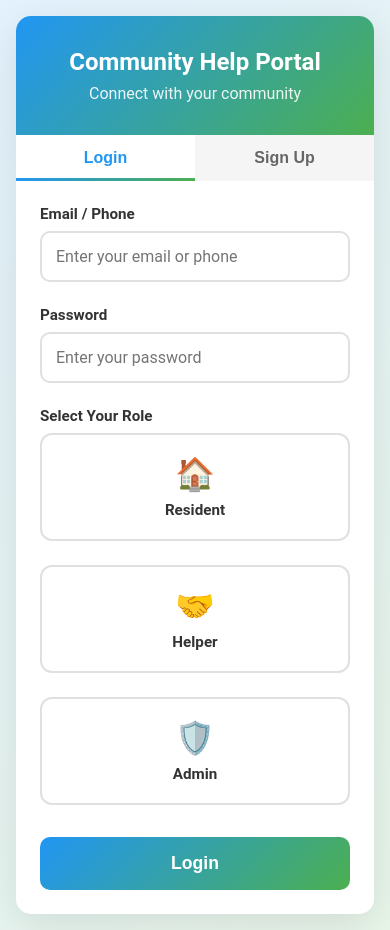
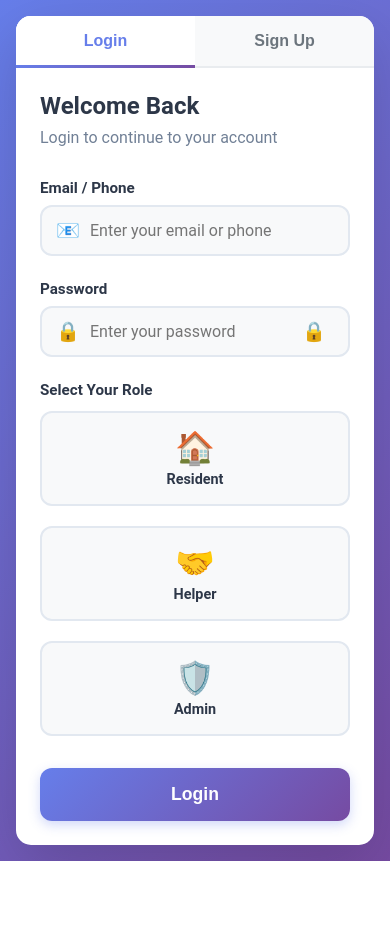
Before and after one commit to PATHAKOTAMEGHASHYAMREDDY/Neighborhood-Community-Help-Portal, an Angular app: page /register in a window 390 px wide. After the commit the page ends 861 px from the top, so only its background shows below. Built offline with nearby package versions, Linux system fonts and the light colour scheme.

Commit message:
ui has been updated in login/signup

```diff
--- a/src/app/registration/registration.component.css
+++ b/src/app/registration/registration.component.css
@@ -1,100 +1,86 @@
-.auth-container {
+/* Main Wrapper */
+.auth-wrapper {
   min-height: 100vh;
   display: flex;
   align-items: center;
   justify-content: center;
-  background: linear-gradient(135deg, #E3F2FD 0%, #E8F5E9 100%);
+  background: linear-gradient(135deg, #667eea 0%, #764ba2 100%);
   padding: 2rem;
 }
 
-.auth-card {
+/* Forms Container */
+.auth-forms {
+  width: 100%;
+  display: flex;
+  align-items: center;
+  justify-content: center;
+}
+
+.form-container {
   background: white;
   border-radius: 20px;
-  box-shadow: 0 10px 40px rgba(0, 0, 0, 0.1);
+  box-shadow: 0 20px 60px rgba(0,0,0,0.15);
   max-width: 500px;
   width: 100%;
   overflow: hidden;
-  animation: slideUp 0.5s ease;
 }
 
-@keyframes slideUp {
-  from {
-    opacity: 0;
-    transform: translateY(30px);
-  }
-  to {
-    opacity: 1;
-    transform: translateY(0);
-  }
-}
-
-.auth-header {
-  background: linear-gradient(135deg, #2196F3, #4CAF50);
-  color: white;
-  padding: 2rem;
-  text-align: center;
-}
-
-.auth-header h1 {
-  font-size: 1.8rem;
-  margin-bottom: 0.5rem;
-  font-weight: 700;
-}
-
-.auth-header p {
-  font-size: 1rem;
-  opacity: 0.9;
-}
-
+/* Tab Navigation */
 .tab-navigation {
   display: flex;
-  background: #f5f5f5;
+  background: #f8f9fa;
+  border-bottom: 2px solid #e9ecef;
 }
 
 .tab-button {
   flex: 1;
-  padding: 1rem;
+  padding: 1.25rem;
   border: none;
   background: transparent;
   font-size: 1.1rem;
   font-weight: 600;
-  color: #666;
+  color: #6c757d;
   cursor: pointer;
   transition: all 0.3s ease;
   position: relative;
 }
 
 .tab-button.active {
+  color: #667eea;
   background: white;
-  color: #2196F3;
 }
 
 .tab-button.active::after {
   content: '';
   position: absolute;
-  bottom: 0;
+  bottom: -2px;
   left: 0;
   right: 0;
   height: 3px;
-  background: linear-gradient(135deg, #2196F3, #4CAF50);
+  background: linear-gradient(135deg, #667eea, #764ba2);
 }
 
 .tab-button:hover:not(.active) {
-  background: #e0e0e0;
+  color: #495057;
+  background: #e9ecef;
 }
 
+/* Form Styles */
 .auth-form {
-  padding: 2rem;
-  animation: fadeIn 0.3s ease;
+  padding: 2.5rem;
 }
 
-@keyframes fadeIn {
-  from {
-    opacity: 0;
-  }
-  to {
-    opacity: 1;
-  }
+.form-title {
+  font-size: 1.8rem;
+  font-weight: 700;
+  color: #2d3748;
+  margin-bottom: 0.5rem;
+}
+
+.form-subtitle {
+  font-size: 1rem;
+  color: #718096;
+  margin-bottom: 2rem;
 }
 
 .form-group {
@@ -104,38 +90,71 @@
 .form-group label {
   display: block;
   font-weight: 600;
-  color: #333;
+  color: #2d3748;
   margin-bottom: 0.5rem;
   font-size: 0.95rem;
 }
 
-.form-group input[type="text"],
-.form-group input[type="password"],
-.form-group input[type="email"] {
+.input-wrapper {
+  position: relative;
+  display: flex;
+  align-items: center;
+}
+
+.input-icon {
+  position: absolute;
+  left: 1rem;
+  font-size: 1.2rem;
+  pointer-events: none;
+  z-index: 1;
+}
+
+.input-wrapper input {
   width: 100%;
-  padding: 0.875rem;
-  border: 2px solid #e0e0e0;
-  border-radius: 10px;
+  padding: 0.875rem 1rem 0.875rem 3rem;
+  border: 2px solid #e2e8f0;
+  border-radius: 12px;
   font-size: 1rem;
   transition: all 0.3s ease;
   font-family: inherit;
+  background: #f8f9fa;
 }
 
-.form-group input:focus {
+.input-wrapper input:focus {
   outline: none;
-  border-color: #2196F3;
-  box-shadow: 0 0 0 3px rgba(33, 150, 243, 0.1);
+  border-color: #667eea;
+  background: white;
+  box-shadow: 0 0 0 4px rgba(102, 126, 234, 0.1);
 }
 
+.toggle-password {
+  position: absolute;
+  right: 1rem;
+  background: none;
+  border: none;
+  cursor: pointer;
+  font-size: 1.2rem;
+  padding: 0.5rem;
+  transition: transform 0.2s ease;
+}
+
+.toggle-password:hover {
+  transform: scale(1.1);
+}
+
+/* Role Selection */
 .role-selection {
   display: grid;
-  grid-template-columns: 1fr 1fr;
-  gap: 1rem;
-  margin-top: 0.5rem;
+  grid-template-columns: repeat(3, 1fr);
+  gap: 0.75rem;
+  margin-top: 0.75rem;
+}
+
+.role-selection.signup-roles {
+  grid-template-columns: repeat(2, 1fr);
 }
 
 .role-option {
-  position: relative;
   cursor: pointer;
 }
 
@@ -144,97 +163,118 @@
   opacity: 0;
 }
 
-.role-label {
+.role-card {
   display: flex;
   flex-direction: column;
   align-items: center;
-  padding: 1.25rem;
-  border: 2px solid #e0e0e0;
+  justify-content: center;
+  padding: 1rem;
+  border: 2px solid #e2e8f0;
   border-radius: 12px;
   transition: all 0.3s ease;
-  background: white;
+  background: #f8f9fa;
+  min-height: 90px;
 }
 
-.role-option input[type="radio"]:checked + .role-label {
-  border-color: #2196F3;
-  background: linear-gradient(135deg, rgba(33, 150, 243, 0.05), rgba(76, 175, 80, 0.05));
-  box-shadow: 0 4px 12px rgba(33, 150, 243, 0.2);
+.role-card.detailed {
+  flex-direction: row;
+  gap: 0.75rem;
+  min-height: 80px;
 }
 
-.role-label:hover {
-  border-color: #2196F3;
+.role-option input[type="radio"]:checked + .role-card {
+  border-color: #667eea;
+  background: linear-gradient(135deg, rgba(102, 126, 234, 0.1), rgba(118, 75, 162, 0.1));
+  box-shadow: 0 4px 12px rgba(102, 126, 234, 0.2);
+  transform: translateY(-2px);
+}
+
+.role-card:hover {
+  border-color: #667eea;
   transform: translateY(-2px);
 }
 
 .role-icon {
   font-size: 2rem;
-  margin-bottom: 0.5rem;
+  margin-bottom: 0.25rem;
 }
 
-.role-text {
-  text-align: center;
+.role-card.detailed .role-icon {
+  font-size: 2.5rem;
+  margin-bottom: 0;
+}
+
+.role-name {
+  font-size: 0.9rem;
+  font-weight: 600;
+  color: #2d3748;
+}
+
+.role-info {
   display: flex;
   flex-direction: column;
   gap: 0.25rem;
+  text-align: left;
 }
 
-.role-text strong {
+.role-info .role-name {
   font-size: 1rem;
-  color: #333;
 }
 
-.role-text small {
+.role-desc {
   font-size: 0.8rem;
-  color: #666;
+  color: #718096;
+}
+
+/* Messages */
+.error-message,
+.success-message {
+  display: flex;
+  align-items: center;
+  gap: 0.75rem;
+  padding: 1rem;
+  border-radius: 12px;
+  margin-bottom: 1.5rem;
+  font-size: 0.95rem;
 }
 
 .error-message {
-  background: #ffebee;
-  color: #c62828;
-  padding: 0.875rem;
-  border-radius: 8px;
-  margin-bottom: 1rem;
-  font-size: 0.9rem;
-  border-left: 4px solid #c62828;
-  animation: shake 0.3s ease;
-}
-
-@keyframes shake {
-  0%, 100% { transform: translateX(0); }
-  25% { transform: translateX(-5px); }
-  75% { transform: translateX(5px); }
+  background: #fff5f5;
+  color: #c53030;
+  border-left: 4px solid #fc8181;
 }
 
 .success-message {
-  background: #e8f5e9;
-  color: #2e7d32;
-  padding: 0.875rem;
-  border-radius: 8px;
-  margin-bottom: 1rem;
-  font-size: 0.9rem;
-  border-left: 4px solid #4CAF50;
-  animation: fadeIn 0.3s ease;
+  background: #f0fff4;
+  color: #2f855a;
+  border-left: 4px solid #68d391;
 }
 
+.message-icon {
+  font-size: 1.2rem;
+}
+
+/* Submit Button */
 .submit-button {
   width: 100%;
   padding: 1rem;
-  background: linear-gradient(135deg, #2196F3, #4CAF50);
+  background: linear-gradient(135deg, #667eea, #764ba2);
   color: white;
   border: none;
-  border-radius: 10px;
+  border-radius: 12px;
   font-size: 1.1rem;
   font-weight: 600;
   cursor: pointer;
   transition: all 0.3s ease;
+  box-shadow: 0 4px 12px rgba(102, 126, 234, 0.3);
 }
 
-.submit-button:hover {
+.submit-button:hover:not(:disabled) {
   transform: translateY(-2px);
-  box-shadow: 0 6px 20px rgba(33, 150, 243, 0.4);
+  box-shadow: 0 6px 20px rgba(102, 126, 234, 0.4);
 }
 
-.submit-button:active {
+.submit-button:active:not(:disabled) {
   transform: translateY(0);
 }
 
@@ -244,30 +284,42 @@
   transform: none;
 }
 
+.loading-spinner {
+  display: inline-block;
+}
+
 /* Responsive Design */
 @media (max-width: 600px) {
-  .auth-container {
+  .auth-wrapper {
     padding: 1rem;
   }
 
-  .auth-card {
+  .form-container {
     border-radius: 15px;
-  }
-
-  .auth-header h1 {
-    font-size: 1.5rem;
   }
 
   .auth-form {
     padding: 1.5rem;
   }
 
+  .form-title {
+    font-size: 1.5rem;
+  }
+
   .role-selection {
+    grid-template-columns: 1fr;
+  }
+
+  .role-selection.signup-roles {
     grid-template-columns: 1fr;
   }
 
   .tab-button {
     font-size: 1rem;
-    padding: 0.875rem;
+    padding: 1rem;
+  }
+
+  .role-card {
+    min-height: 70px;
   }
 }
--- a/src/app/registration/registration.component.html
+++ b/src/app/registration/registration.component.html
@@ -1,10 +1,7 @@
-<div class="auth-container">
-  <div class="auth-card">
-    <div class="auth-header">
-      <h1>Community Help Portal</h1>
-      <p>Connect with your community</p>
-    </div>
-
+<div class="auth-wrapper">
+  <!-- Centered Auth Forms -->
+  <div class="auth-forms">
+    <div class="form-container">
       <!-- Tab Navigation -->
       <div class="tab-navigation">
         <button
@@ -25,8 +22,13 @@
 
       <!-- Login Form -->
       <form *ngIf="activeTab === 'login'" class="auth-form" (ngSubmit)="onLogin()">
+        <h2 class="form-title">Welcome Back</h2>
+        <p class="form-subtitle">Login to continue to your account</p>
+
         <div class="form-group">
           <label for="login-email">Email / Phone</label>
+          <div class="input-wrapper">
+            <span class="input-icon">📧</span>
             <input
               type="text"
               id="login-email"
@@ -35,23 +37,32 @@
               placeholder="Enter your email or phone"
               required>
           </div>
+        </div>
 
         <div class="form-group">
           <label for="login-password">Password</label>
+          <div class="input-wrapper">
+            <span class="input-icon">🔒</span>
             <input
               type="password"
+              [type]="showLoginPassword ? 'text' : 'password'"
               id="login-password"
               [(ngModel)]="loginData.password"
               name="password"
               placeholder="Enter your password"
               required>
+            <button
+              type="button"
+              class="toggle-password"
+              (click)="showLoginPassword = !showLoginPassword">
+              {{ showLoginPassword ? '👁' : '🔒' }}
+            </button>
+          </div>
         </div>
 
         <div class="form-group">
           <label>Select Your Role</label>
           <div class="role-selection">
-
-          <!-- Resident -->
             <label class="role-option">
               <input
                 type="radio"
@@ -59,13 +70,12 @@
                 value="Resident"
                 [(ngModel)]="loginData.role"
                 required>
-            <span class="role-label">
+              <span class="role-card">
                 <span class="role-icon">🏠</span>
-              <span class="role-text">Resident</span>
+                <span class="role-name">Resident</span>
               </span>
             </label>
 
-          <!-- Helper -->
             <label class="role-option">
               <input
                 type="radio"
@@ -73,13 +83,12 @@
                 value="Helper"
                 [(ngModel)]="loginData.role"
                 required>
-            <span class="role-label">
+              <span class="role-card">
                 <span class="role-icon">🤝</span>
-              <span class="role-text">Helper</span>
+                <span class="role-name">Helper</span>
               </span>
             </label>
 
-          <!-- Admin -->
             <label class="role-option">
               <input
                 type="radio"
@@ -87,28 +96,34 @@
                 value="Admin"
                 [(ngModel)]="loginData.role"
                 required>
-            <span class="role-label">
+              <span class="role-card">
                 <span class="role-icon">🛡️</span>
-              <span class="role-text">Admin</span>
+                <span class="role-name">Admin</span>
               </span>
             </label>
-
           </div>
         </div>
 
         <div *ngIf="errorMessage" class="error-message">
+          <span class="message-icon">⚠️</span>
           {{ errorMessage }}
         </div>
 
         <button type="submit" class="submit-button" [disabled]="isLoading">
-        {{ isLoading ? 'Logging in...' : 'Login' }}
+          <span *ngIf="!isLoading">Login</span>
+          <span *ngIf="isLoading">Logging in...</span>
         </button>
       </form>
 
       <!-- Sign Up Form -->
       <form *ngIf="activeTab === 'signup'" class="auth-form" (ngSubmit)="onSignup()">
+        <h2 class="form-title">Create Account</h2>
+        <p class="form-subtitle">Join our community today</p>
+
         <div class="form-group">
           <label for="signup-name">Full Name</label>
+          <div class="input-wrapper">
+            <span class="input-icon">👤</span>
             <input
               type="text"
               id="signup-name"
@@ -117,9 +132,12 @@
               placeholder="Enter your full name"
               required>
           </div>
+        </div>
 
         <div class="form-group">
           <label for="signup-email">Email / Phone</label>
+          <div class="input-wrapper">
+            <span class="input-icon">📧</span>
             <input
               type="text"
               id="signup-email"
@@ -128,9 +146,12 @@
               placeholder="Enter your email or phone"
               required>
           </div>
+        </div>
 
         <div class="form-group">
           <label for="signup-location">Location</label>
+          <div class="input-wrapper">
+            <span class="input-icon">📍</span>
             <input
               type="text"
               id="signup-location"
@@ -139,32 +160,53 @@
               placeholder="Enter your location"
               required>
           </div>
+        </div>
 
         <div class="form-group">
           <label for="signup-password">Password</label>
+          <div class="input-wrapper">
+            <span class="input-icon">🔒</span>
             <input
               type="password"
+              [type]="showSignupPassword ? 'text' : 'password'"
               id="signup-password"
               [(ngModel)]="signupData.password"
               name="password"
               placeholder="Create a password"
               required>
+            <button
+              type="button"
+              class="toggle-password"
+              (click)="showSignupPassword = !showSignupPassword">
+              {{ showSignupPassword ? '👁' : '🔒' }}
+            </button>
+          </div>
         </div>
 
         <div class="form-group">
           <label for="signup-confirm-password">Confirm Password</label>
+          <div class="input-wrapper">
+            <span class="input-icon">🔒</span>
             <input
               type="password"
+              [type]="showConfirmPassword ? 'text' : 'password'"
               id="signup-confirm-password"
               [(ngModel)]="signupData.confirmPassword"
               name="confirmPassword"
               placeholder="Confirm your password"
               required>
+            <button
+              type="button"
+              class="toggle-password"
+              (click)="showConfirmPassword = !showConfirmPassword">
+              {{ showConfirmPassword ? '👁' : '🔒' }}
+            </button>
+          </div>
         </div>
 
         <div class="form-group">
           <label>Select Your Role</label>
-        <div class="role-selection">
+          <div class="role-selection signup-roles">
             <label class="role-option">
               <input
                 type="radio"
@@ -172,11 +214,11 @@
                 value="Resident"
                 [(ngModel)]="signupData.role"
                 required>
-            <span class="role-label">
+              <span class="role-card detailed">
                 <span class="role-icon">🏠</span>
-              <span class="role-text">
-                <strong>Resident</strong>
-                <small>Post help requests</small>
+                <span class="role-info">
+                  <span class="role-name">Resident</span>
+                  <span class="role-desc">Post help requests</span>
                 </span>
               </span>
             </label>
@@ -188,11 +230,11 @@
                 value="Helper"
                 [(ngModel)]="signupData.role"
                 required>
-            <span class="role-label">
+              <span class="role-card detailed">
                 <span class="role-icon">🤝</span>
-              <span class="role-text">
-                <strong>Helper</strong>
-                <small>Offer assistance</small>
+                <span class="role-info">
+                  <span class="role-name">Helper</span>
+                  <span class="role-desc">Offer assistance</span>
                 </span>
               </span>
             </label>
@@ -200,16 +242,20 @@
         </div>
 
         <div *ngIf="errorMessage" class="error-message">
+          <span class="message-icon">⚠️</span>
           {{ errorMessage }}
         </div>
 
         <div *ngIf="successMessage" class="success-message">
+          <span class="message-icon">✓</span>
           {{ successMessage }}
         </div>
 
         <button type="submit" class="submit-button" [disabled]="isLoading">
-        {{ isLoading ? 'Creating account...' : 'Sign Up' }}
+          <span *ngIf="!isLoading">Create Account</span>
+          <span *ngIf="isLoading">Creating account...</span>
         </button>
       </form>
     </div>
   </div>
+</div>
--- a/src/app/registration/registration.component.ts
+++ b/src/app/registration/registration.component.ts
@@ -17,6 +17,11 @@ export class RegistrationComponent {
   errorMessage: string = '';
   successMessage: string = '';
   isLoading: boolean = false;
+
+  // Password visibility toggles
+  showLoginPassword: boolean = false;
+  showSignupPassword: boolean = false;
+  showConfirmPassword: boolean = false;
 
   loginData = {
     contact_info: '',
```
Lines whose indentation alone changed are shown as unchanged.
